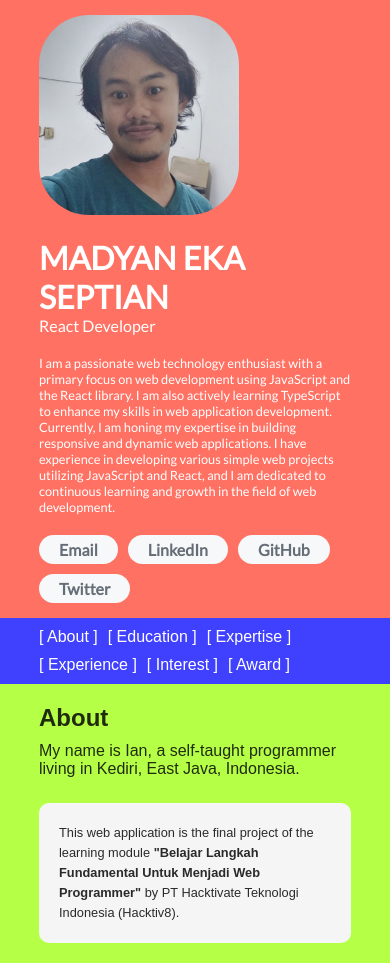
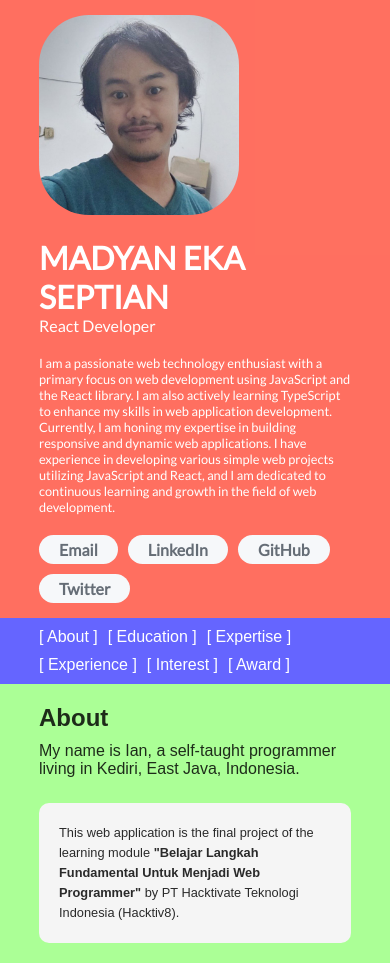
Before and after one commit to madyanes/cv-prakerja-hacktiv8, a React (Vite) app: page / in a window 390 px wide. Built offline with nearby package versions, Linux system fonts and the light colour scheme; a web font is replaced by a local one.

Commit message:
[FIX] Adjust background color - Warna latar terlihat sangat berbeda antara laptop dan mobile. Mungkin karena LCD-nya eror. - Menjadikan warna di mobile sebagai patokan.

```diff
--- a/src/App.css
+++ b/src/App.css
@@ -20,7 +20,7 @@ body {
 
 #root > header {
   font-family: 'Lato', sans-serif;
-  background-color: #ff220ba3;
+  background-color: #ff230ba6;
   color: white;
   padding-block: 15px;
 }
@@ -30,7 +30,7 @@ body {
 }
 
 nav {
-  background-color: #0000ffbf;
+  background-color: #0000ff9a;
   padding-block: 10px;
   margin-inline: auto;
 }
@@ -52,7 +52,7 @@ nav li::after {
 }
 
 main {
-  background-color: #9aff00b8;
+  background-color: #33ff0069;
   color: #000000d4;
   padding: 20px;
   margin-inline: auto;
```
